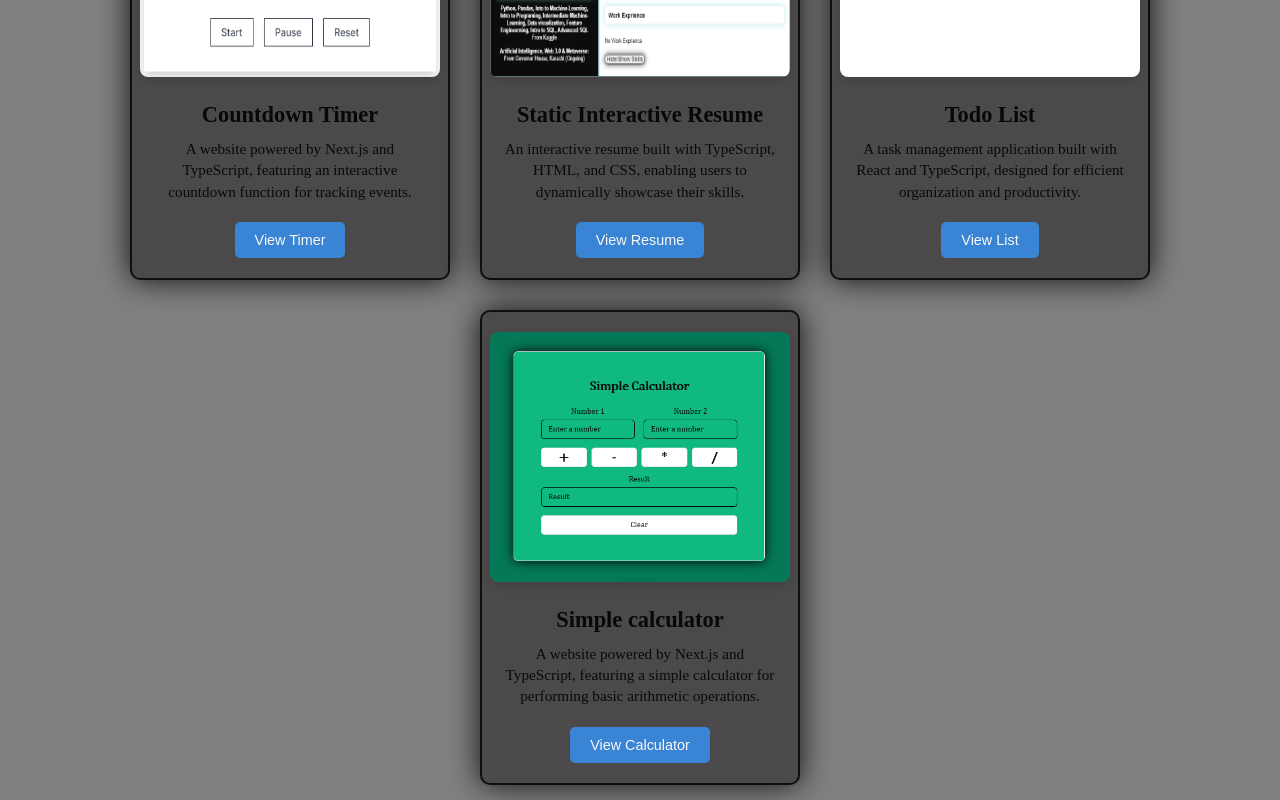
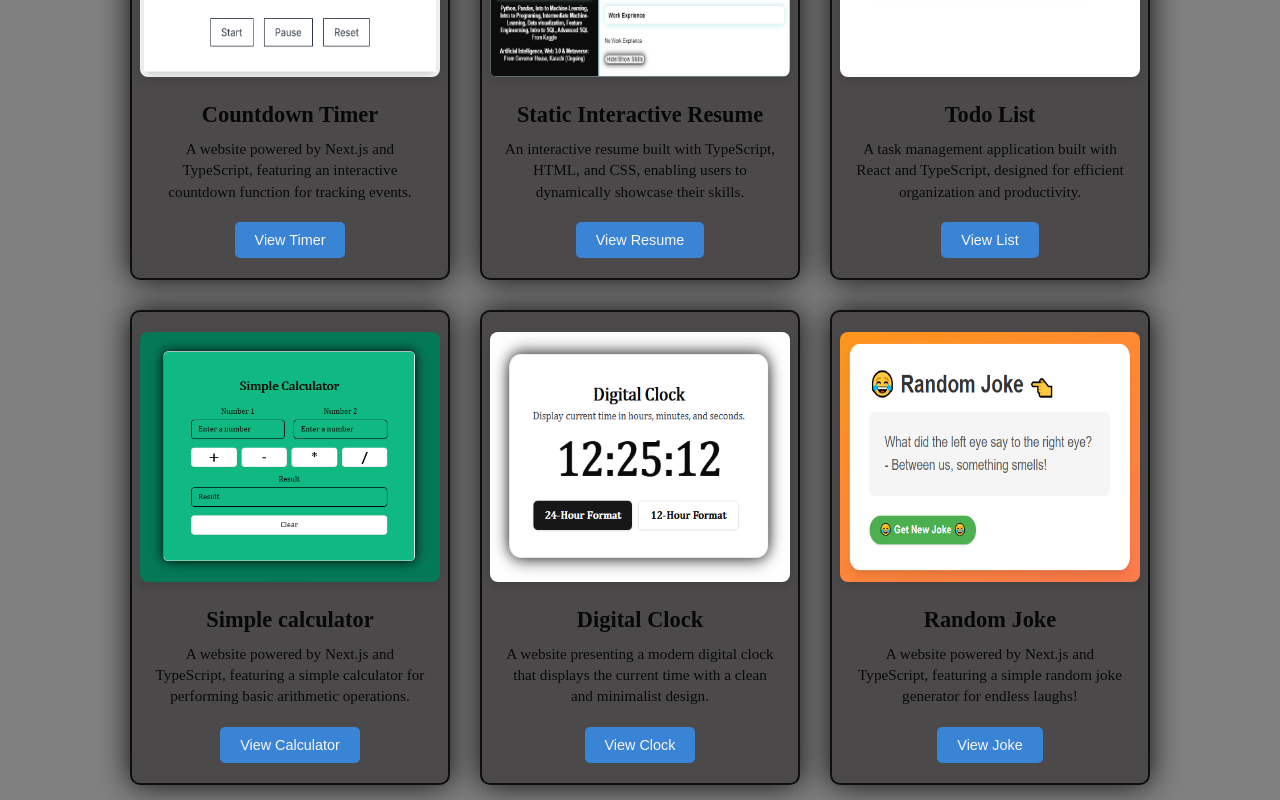
Before and after one commit to SibtainAli92/01_Portfolio_with_CustomCSS-HTML, a Next.js app: page /project in a window 1280 px wide. Shown: the part 354-1154 px from the top of the page. Built offline with nearby package versions, Linux system fonts and the light colour scheme.

Commit message:
add more project

```diff
--- a/src/app/project/page.tsx
+++ b/src/app/project/page.tsx
@@ -74,6 +74,37 @@ export default function Project(){
         <button type="button"><a href="https://simple-calculator-one-tau.vercel.app/"  target="_blank">View Calculator</a></button>
       </div>
 
+      <div className="project-item">
+        <Image
+          src="/digital-clock.png"
+          alt="digital clock"
+          width={300}
+          height={250}
+          className="portfolio-image"
+        />
+
+        <h3>Digital Clock</h3>
+        <p>
+        A website presenting a modern digital clock that displays the current time with a clean and minimalist design.        </p>
+        <button type="button"><a href="https://digital-clock-two-pi.vercel.app/"  target="_blank">View Clock</a></button>
+      </div>
+
+      <div className="project-item">
+        <Image
+          src="/joke.png"
+          alt=""
+          width={300}
+          height={250}
+          className="portfolio-image"
+        />
+
+        <h3>Random Joke</h3>
+        <p>
+        A website powered by Next.js and TypeScript, featuring a simple random joke generator for endless laughs!
+                </p>
+        <button type="button"><a href="https://random-joke-two.vercel.app/"  target="_blank">View Joke</a></button>
+      </div>
+
         </div>
 
     </div>
```
Also changed, not shown: public/digital-clock.png (added), public/joke.png (added).
